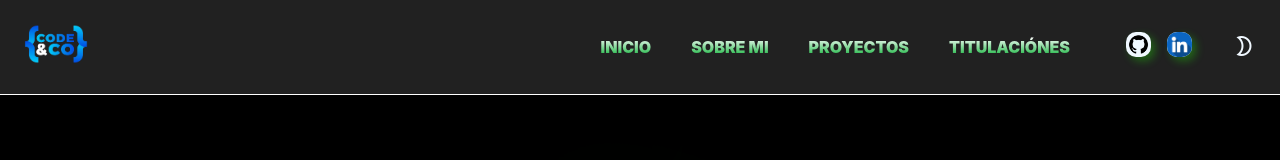
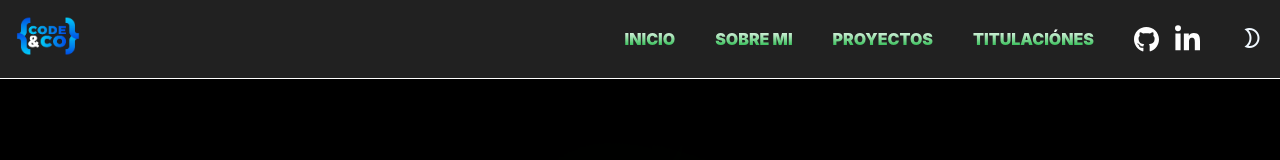
Before and after one commit to Pibe0010/Portfolio-code, a React (Vite) app: page / in a window 1280 px wide. Shown: the top 160 px of the page. Built offline with nearby package versions, Linux system fonts and the light colour scheme.

Commit message:
cambio de logo de redes sociales

```diff
--- a/src/Pages/SocialNetworks.css
+++ b/src/Pages/SocialNetworks.css
@@ -1,7 +1,65 @@
-.social-container img {
+/* .social-container img {
   margin-left: 1rem;
   width: 25px;
   background-color: aliceblue;
   border-radius: 10px;
   box-shadow: 4px 4px 9px rgba(32, 255, 2, 0.3);
+} */
+.card-contact {
+  display: flex;
+  height: 39px;
+  width: 66px;
+  justify-content: flex-end;
+  gap: 1rem;
 }
+.card-contact svg {
+  position: absolute;
+  display: flex;
+  width: 100%;
+  height: 100%;
+  font-size: 24px;
+  font-weight: 700;
+  opacity: 1;
+  transition: opacity 0.25s;
+  z-index: 2;
+  cursor: pointer;
+}
+.card-contact .social-link1,
+.card-contact .social-link2 {
+  position: relative;
+  display: flex;
+  align-items: center;
+  justify-content: center;
+  width: 100%;
+  color: whitesmoke;
+  font-size: 24px;
+  text-decoration: none;
+  transition: 0.25s;
+  border-radius: 50px;
+}
+.card-contact svg {
+  transform: scale(1);
+}
+.card-contact .social-link1:hover {
+  animation: bounce_613 0.4s linear;
+}
+.card-contact .social-link2:hover {
+  animation: bounce_613 0.4s linear;
+}
+@keyframes bounce_613 {
+  40% {
+    transform: scale(1.4);
+  }
+
+  60% {
+    transform: scale(0.8);
+  }
+
+  80% {
+    transform: scale(1.2);
+  }
+
+  100% {
+    transform: scale(1);
+  }
+}
--- a/src/Pages/SocialNetworksPage.jsx
+++ b/src/Pages/SocialNetworksPage.jsx
@@ -1,17 +1,28 @@
 import "./SocialNetworks.css";
-import { Link } from "react-router-dom";
-import github from "../assets/img/Socials/github_git_icon_145985.png";
-import linkeding from "../assets/img/Socials/linkedin.png";
 
 export const SocialNetworksPage = () => {
   return (
-    <section className="social-container">
-      <Link to="https://github.com/Pibe0010">
-        <img src={github} alt="logo github" />
-      </Link>
-      <Link to="https://www.linkedin.com/in/daniel-montero-castro/">
-        <img src={linkeding} alt="logo linkedin" />
-      </Link>
-    </section>
+    <div className="card-contact">
+      <a href="https://github.com/Pibe0010" className="social-link1">
+        <svg
+          xmlns="http://www.w3.org/2000/svg"
+          fill="#fff"
+          height="1em"
+          viewBox="0 0 496 512">
+          <path d="M165.9 397.4c0 2-2.3 3.6-5.2 3.6-3.3.3-5.6-1.3-5.6-3.6 0-2 2.3-3.6 5.2-3.6 3-.3 5.6 1.3 5.6 3.6zm-31.1-4.5c-.7 2 1.3 4.3 4.3 4.9 2.6 1 5.6 0 6.2-2s-1.3-4.3-4.3-5.2c-2.6-.7-5.5.3-6.2 2.3zm44.2-1.7c-2.9.7-4.9 2.6-4.6 4.9.3 2 2.9 3.3 5.9 2.6 2.9-.7 4.9-2.6 4.6-4.6-.3-1.9-3-3.2-5.9-2.9zM244.8 8C106.1 8 0 113.3 0 252c0 110.9 69.8 205.8 169.5 239.2 12.8 2.3 17.3-5.6 17.3-12.1 0-6.2-.3-40.4-.3-61.4 0 0-70 15-84.7-29.8 0 0-11.4-29.1-27.8-36.6 0 0-22.9-15.7 1.6-15.4 0 0 24.9 2 38.6 25.8 21.9 38.6 58.6 27.5 72.9 20.9 2.3-16 8.8-27.1 16-33.7-55.9-6.2-112.3-14.3-112.3-110.5 0-27.5 7.6-41.3 23.6-58.9-2.6-6.5-11.1-33.3 2.6-67.9 20.9-6.5 69 27 69 27 20-5.6 41.5-8.5 62.8-8.5s42.8 2.9 62.8 8.5c0 0 48.1-33.6 69-27 13.7 34.7 5.2 61.4 2.6 67.9 16 17.7 25.8 31.5 25.8 58.9 0 96.5-58.9 104.2-114.8 110.5 9.2 7.9 17 22.9 17 46.4 0 33.7-.3 75.4-.3 83.6 0 6.5 4.6 14.4 17.3 12.1C428.2 457.8 496 362.9 496 252 496 113.3 383.5 8 244.8 8zM97.2 352.9c-1.3 1-1 3.3.7 5.2 1.6 1.6 3.9 2.3 5.2 1 1.3-1 1-3.3-.7-5.2-1.6-1.6-3.9-2.3-5.2-1zm-10.8-8.1c-.7 1.3.3 2.9 2.3 3.9 1.6 1 3.6.7 4.3-.7.7-1.3-.3-2.9-2.3-3.9-2-.6-3.6-.3-4.3.7zm32.4 35.6c-1.6 1.3-1 4.3 1.3 6.2 2.3 2.3 5.2 2.6 6.5 1 1.3-1.3.7-4.3-1.3-6.2-2.2-2.3-5.2-2.6-6.5-1zm-11.4-14.7c-1.6 1-1.6 3.6 0 5.9 1.6 2.3 4.3 3.3 5.6 2.3 1.6-1.3 1.6-3.9 0-6.2-1.4-2.3-4-3.3-5.6-2z"></path>
+        </svg>
+      </a>
+      <a
+        href="https://www.linkedin.com/in/daniel-montero-castro/"
+        className="social-link2">
+        <svg
+          xmlns="http://www.w3.org/2000/svg"
+          height="1em"
+          viewBox="0 0 448 512"
+          fill="#fff">
+          <path d="M100.28 448H7.4V148.9h92.88zM53.79 108.1C24.09 108.1 0 83.5 0 53.8a53.79 53.79 0 0 1 107.58 0c0 29.7-24.1 54.3-53.79 54.3zM447.9 448h-92.68V302.4c0-34.7-.7-79.2-48.29-79.2-48.29 0-55.69 37.7-55.69 76.7V448h-92.78V148.9h89.08v40.8h1.3c12.4-23.5 42.69-48.3 87.88-48.3 94 0 111.28 61.9 111.28 142.3V448z"></path>
+        </svg>
+      </a>
+    </div>
   );
 };
--- a/src/components/Header.css
+++ b/src/components/Header.css
@@ -3,7 +3,7 @@
   background: rgb(33, 33, 33);
   justify-content: space-between;
   align-items: center;
-  padding: 1.5rem;
+  padding: 1rem;
   position: sticky;
   top: 0;
   z-index: 9;
@@ -69,7 +69,7 @@
     gap: 1rem;
     align-items: end;
     position: absolute;
-    top: 90px;
+    top: 79px;
     right: 0;
     background-color: rgb(33, 33, 33);
     padding: 2rem;
```
